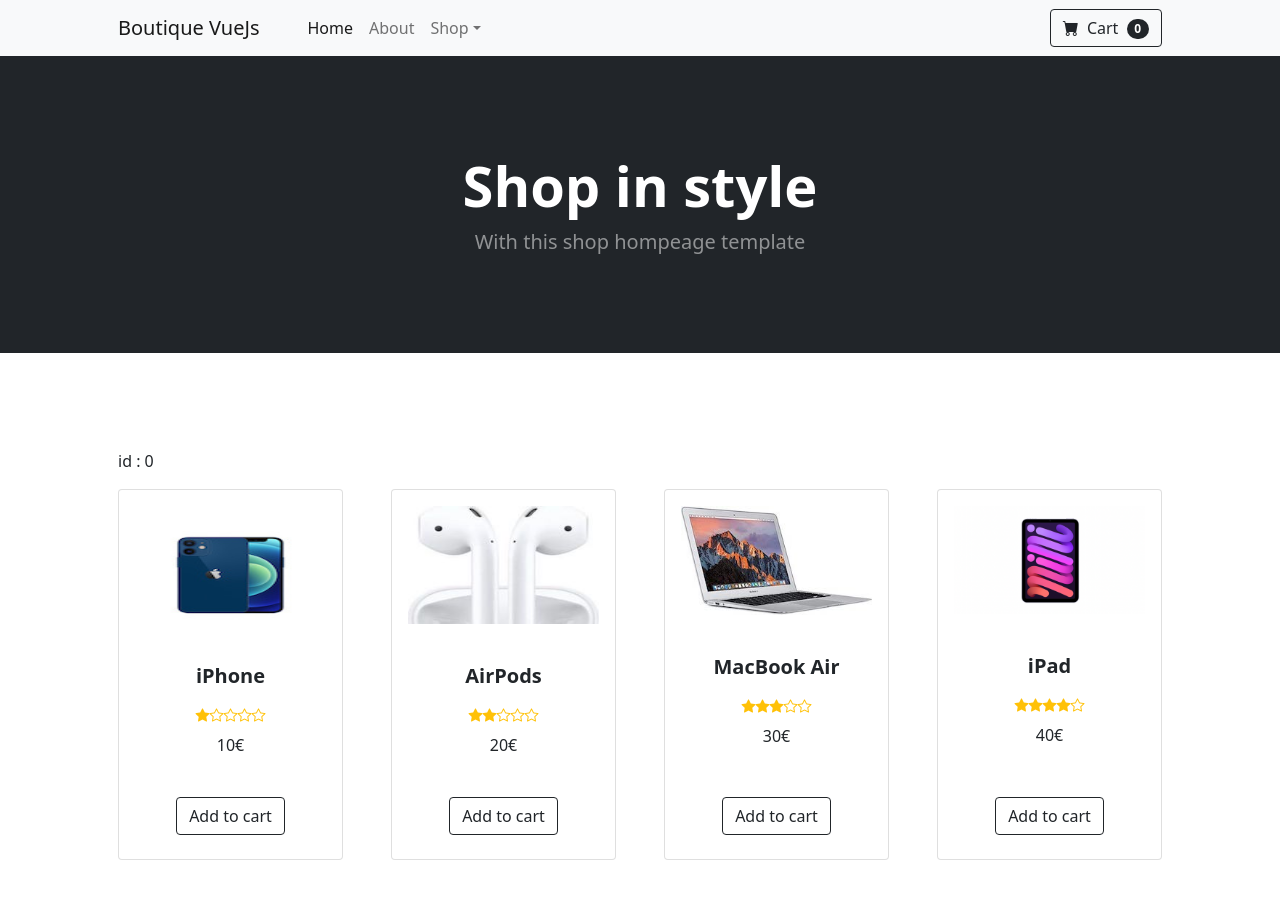
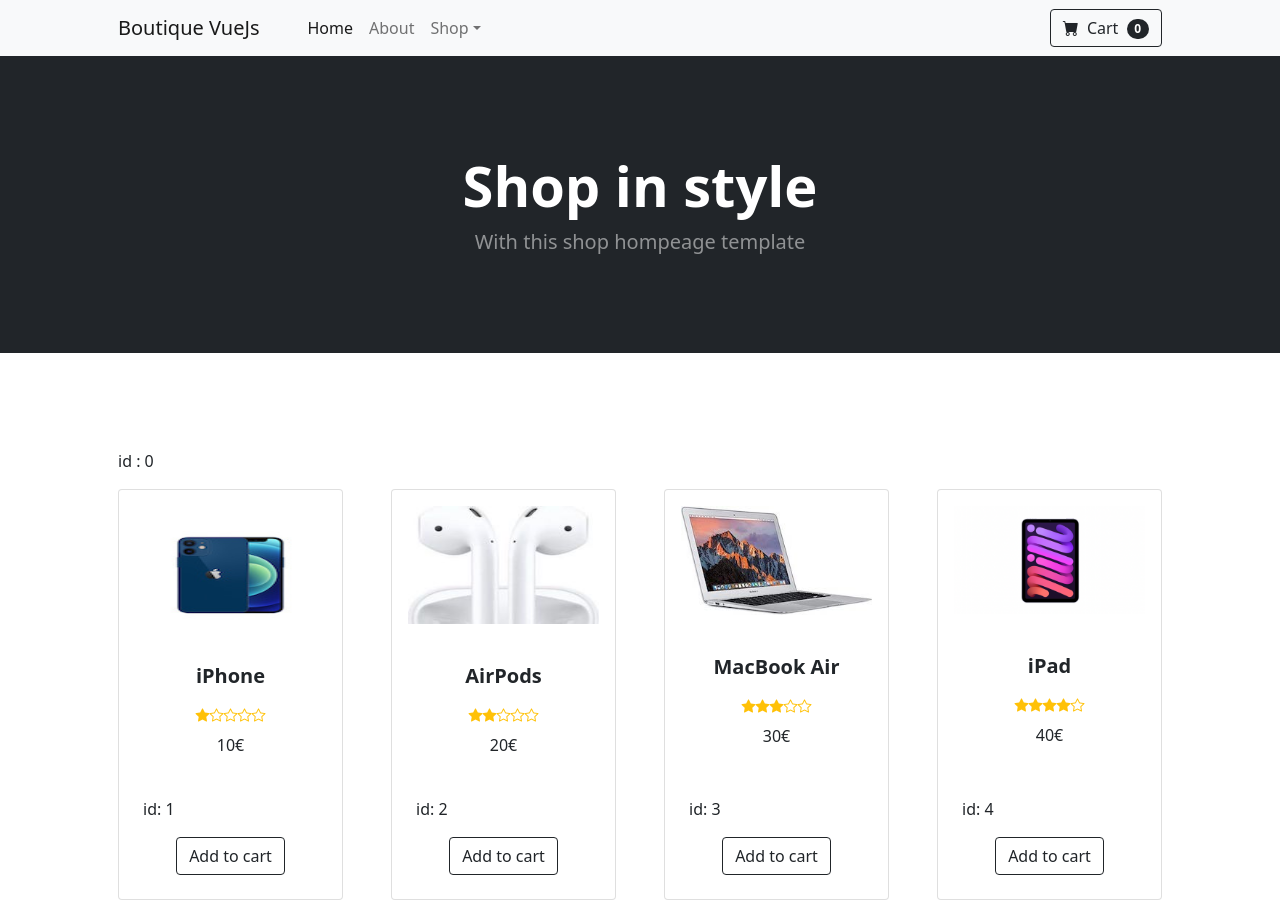
Before and after one commit to cedric-jacquot/Dyma-boutique, a Vue app: page / in a window 1280 px wide. Shown: the top 906 px of the page. Built offline with nearby package versions, Linux system fonts and the light colour scheme.

Commit message:
send event to parent component

```diff
--- a/src/components/Products.vue
+++ b/src/components/Products.vue
@@ -2,8 +2,8 @@
     <div class="col mb-5">
         <div class="card h-100">
             <!-- Product image-->
-            <div v-if="src">
-                <img class="card-img-top p-3" :src="src" alt="nom"/>
+            <div v-if="product.src">
+                <img class="card-img-top p-3" :src="product.src" alt="nom"/>
             </div>
             <div v-else>
                 <img class="card-img-top" src="https://dummyimage.com/450x300/dee2e6/6c757d.jpg" alt="..." />
@@ -13,24 +13,25 @@
                 <div class="text-center">
                     <!-- Product name-->
                     <h5 class="fw-bolder">
-                        <p>{{ nom }}</p>
+                        <p>{{ product.nom }}</p>
                     </h5>
                     <!-- Product reviews-->
                     <div class="d-flex justify-content-center small text-warning mb-2">
-                            <div v-for="star in stars" :key="star.id">
+                            <div v-for="star in product.stars" :key="star.id">
                                 <div class="bi-star-fill"></div>
                             </div>
-                            <div v-for="star in 5-stars" :key="star.id">
+                            <div v-for="star in 5-product.stars" :key="star.id">
                                 <div class="bi-star"></div>
                             </div>
                     </div>
                     <!-- Product price-->
-                    <p>{{ prix }}€</p>
+                    <p>{{ product.prix }}€</p>
                 </div>
             </div>
             <!-- Product actions-->
             <div class="card-footer p-4 pt-0 border-top-0 bg-transparent">
-                <div @click="addToCart(id)" class="text-center"><a class="btn btn-outline-dark mt-auto">Add to cart</a></div>
+                <p>id: {{ product.id }}</p>
+                <div @click="addToCart(product.id)" class="text-center"><a class="btn btn-outline-dark mt-auto">Add to cart</a></div>
             </div>
         </div>
     </div>
@@ -45,11 +46,7 @@ export default {
       }
   },
   props: [
-      'id',
-      'src',
-      'nom',
-      'prix',
-      'stars'
+      'product',
     ],
 }
 </script>
--- a/src/components/Section.vue
+++ b/src/components/Section.vue
@@ -2,18 +2,21 @@
   <!-- Section-->
   <section class="py-5">
     <div class="container px-4 px-lg-5 mt-5">
-      <p @addTocart="id = $event">id : {{ id }}</p>
+      <p>id : {{ id }}</p>
       <div
-        class="row gx-4 gx-lg-5 row-cols-2 row-cols-md-3 row-cols-xl-4 justify-content-center"
+        class="
+          row
+          gx-4 gx-lg-5
+          row-cols-2 row-cols-md-3 row-cols-xl-4
+          justify-content-center
+        "
       >
         <!-- PRODUCTS -->
         <Products
           v-for="product in products"
           :key="product.id"
-          :src="product.src"
-          :nom="product.nom"
-          :prix="product.prix"
-          :stars="product.stars"
+          :product="product"
+          @addToCart="id = $event"
         />
       </div>
     </div>
```
